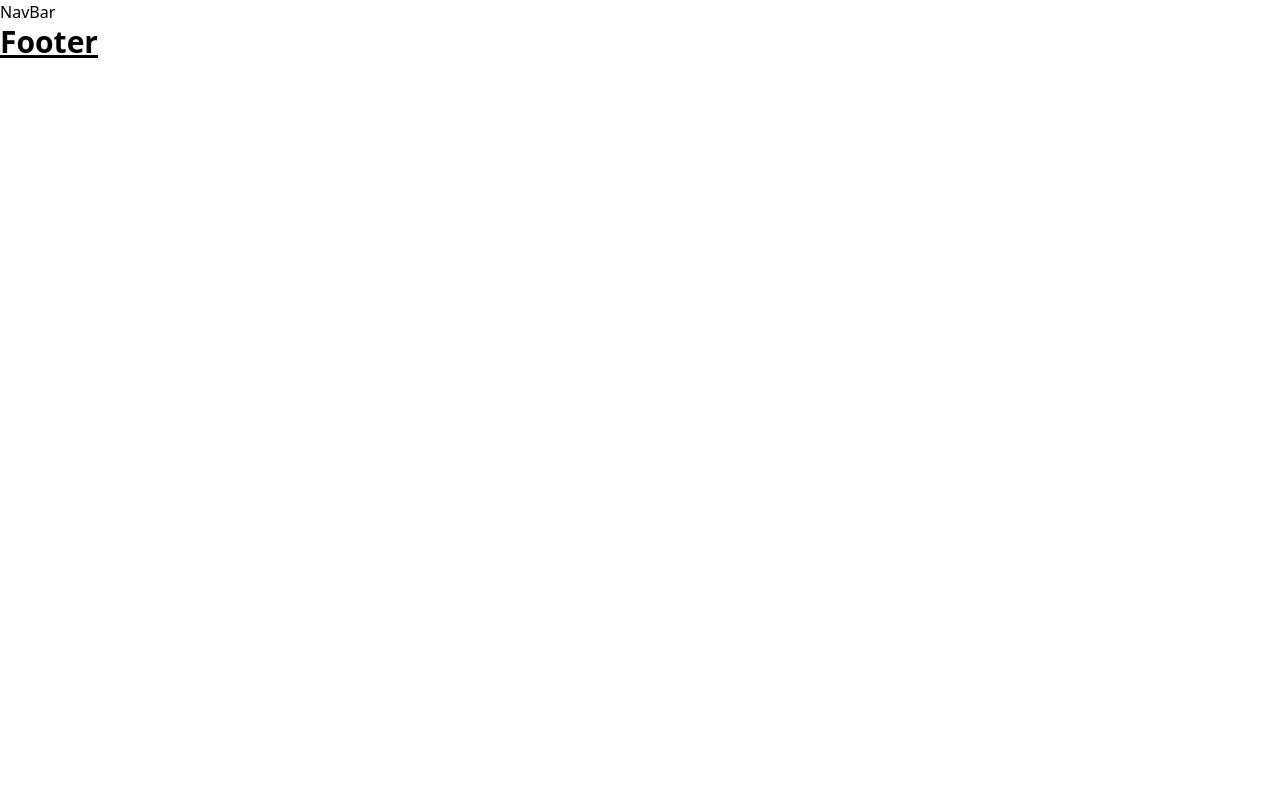
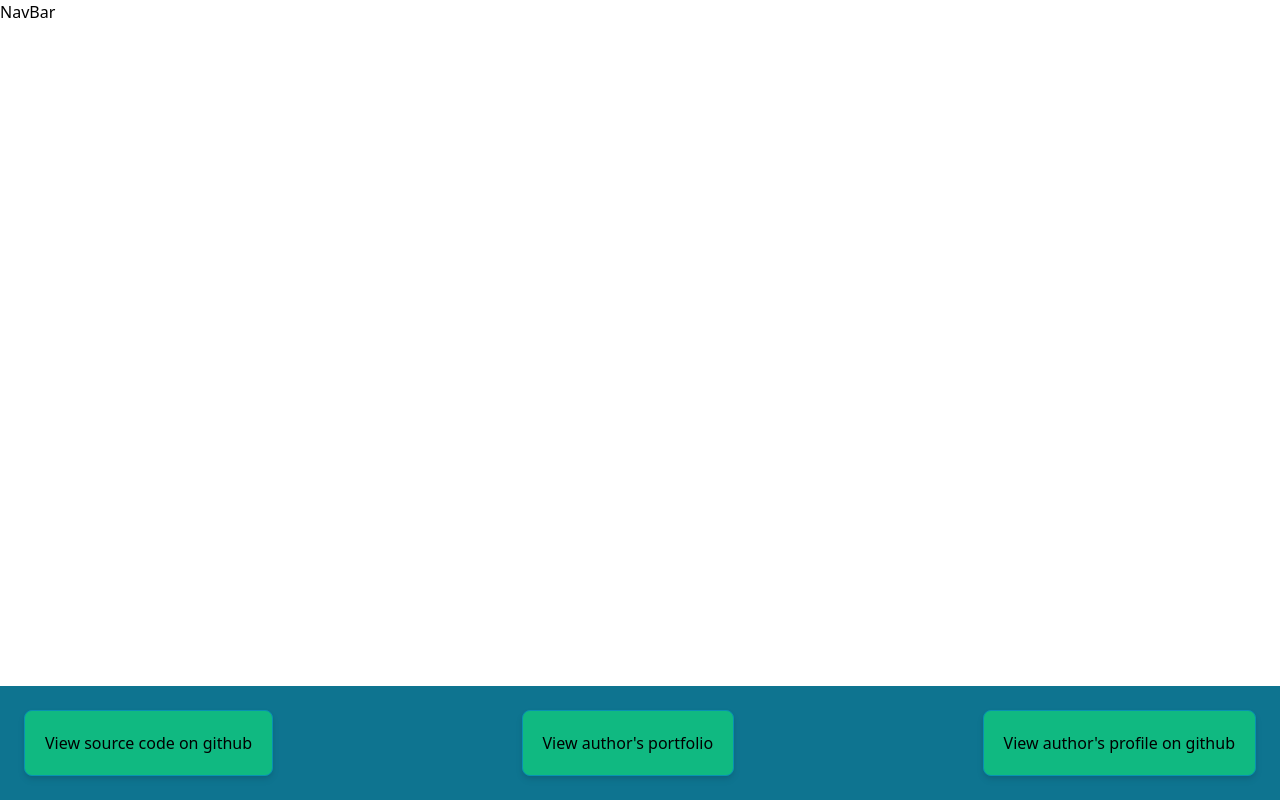
Before and after one commit to chemokita13/priv-notes-front, a Next.js app: page / in a window 1280 px wide. Built offline with nearby package versions, Linux system fonts and the light colour scheme.

Commit message:
footer styles finished

```diff
--- a/src/components/footer.tsx
+++ b/src/components/footer.tsx
@@ -1,7 +1,25 @@
 import React from "react";
 
 function Footer() {
-    return <footer className="text-3xl font-bold underline">Footer</footer>;
+    return (
+        <footer className="absolute bottom-0 flex flex-col w-full p-3 text-center md:p-5 md:justify-between md:flex-row bg-cyan-700">
+            <button className="p-0 m-1 font-medium transition-all duration-200 border rounded-lg border-cyan-600 md:p-5 bg-emerald-500 hover:scale-110 hover:drop-shadow-lg md:drop-shadow-md hover:border-cyan-400">
+                <a href="https://github.com/chemokita13/priv-notes-front">
+                    View source code on github
+                </a>
+            </button>
+            <button className="p-0 m-1 font-medium transition-all duration-200 border rounded-lg border-cyan-600 md:p-5 bg-emerald-500 hover:scale-110 hover:drop-shadow-lg md:drop-shadow-md hover:border-cyan-400">
+                <a href="https://www.josemariapahino.me">
+                    View author&apos;s portfolio
+                </a>
+            </button>
+            <button className="p-0 m-1 font-medium transition-all duration-200 border rounded-lg border-cyan-600 md:p-5 bg-emerald-500 hover:scale-110 hover:drop-shadow-lg md:drop-shadow-md hover:border-cyan-400">
+                <a href="https://github.com/chemokita13">
+                    View author&apos;s profile on github
+                </a>
+            </button>
+        </footer>
+    );
 }
 
 export default Footer;
```
